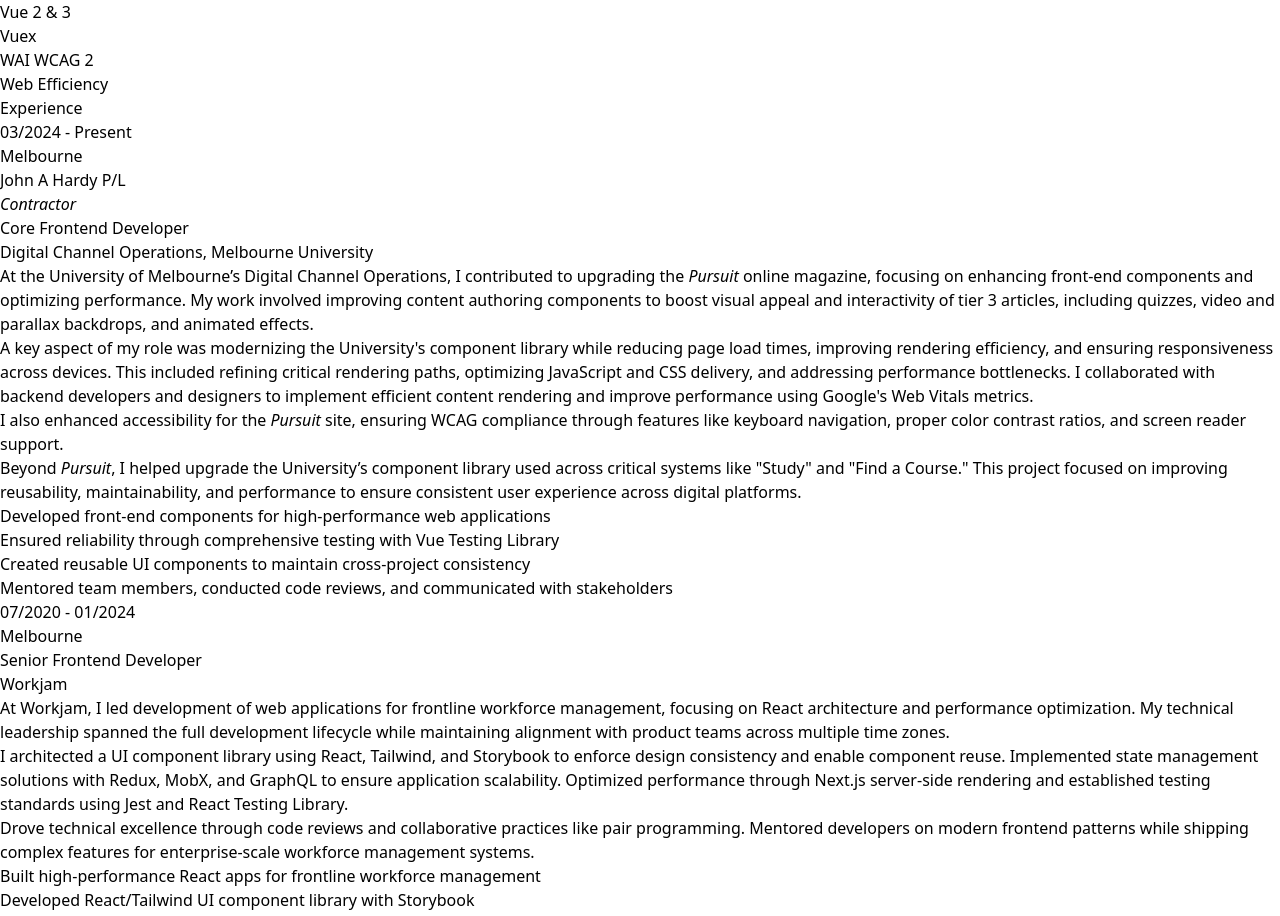
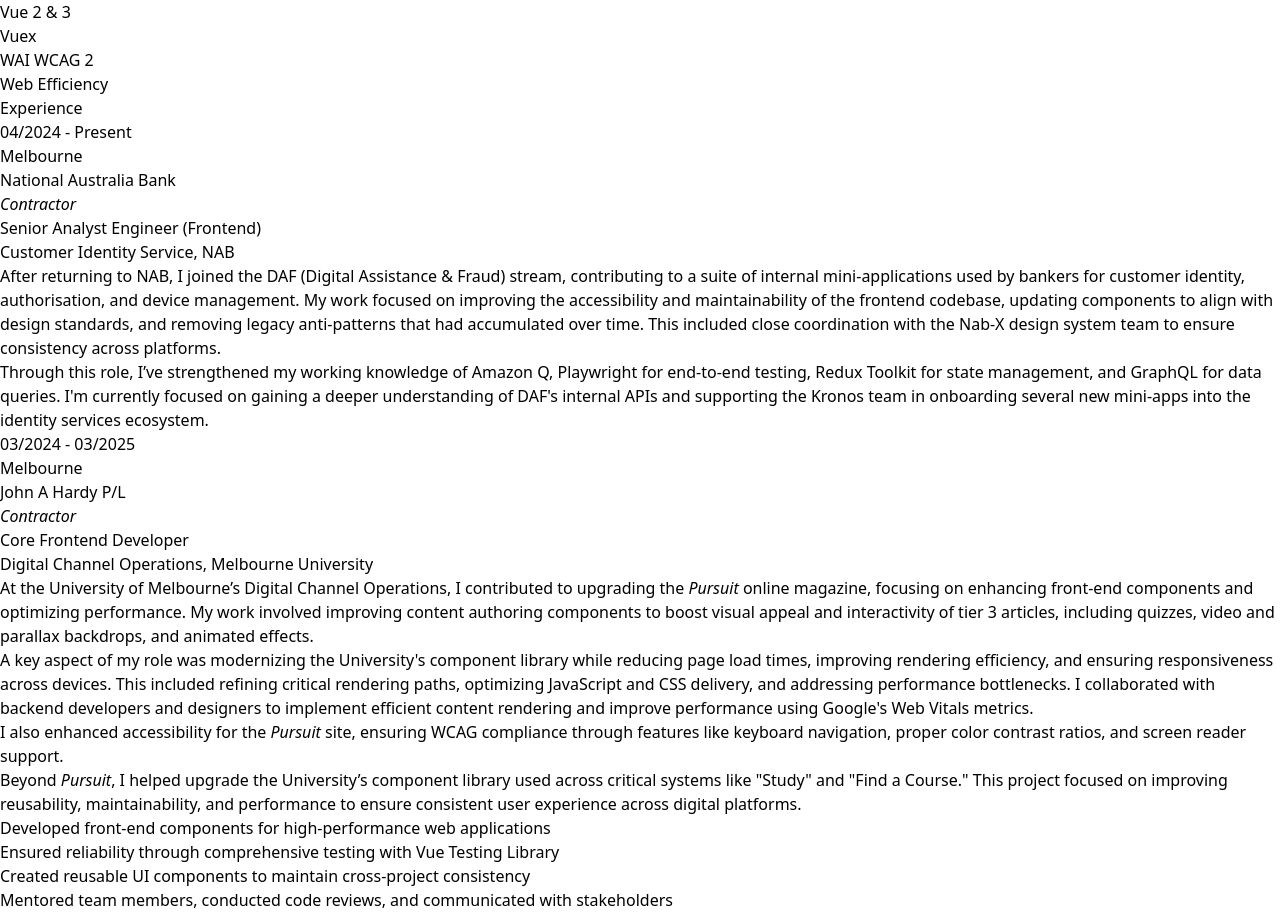
Before and after one commit to jhlagado/resume, a React (Vite) app: page / in a window 1280 px wide. Shown: the part 1200-2116 px from the top of the page. Built offline with nearby package versions, Linux system fonts and the light colour scheme.

Commit message:
chore: refine NAB experience entry and adjust dates

```diff
--- a/src/main.tsx
+++ b/src/main.tsx
@@ -110,7 +110,38 @@
         <article>
           <dl>
             <dt>
-              <h4>03/2024 - Present</h4>
+              <h4>04/2024 - Present</h4>
+              <h5>Melbourne</h5>
+              <p>National Australia Bank</p>
+              <p>
+                <i>Contractor</i>
+              </p>
+            </dt>
+            <dd className="col-span-3 border-l pl-4">
+              <h4>Senior Analyst Engineer (Frontend)</h4>
+              <h5>Customer Identity Service, NAB</h5>
+              <p>
+                After returning to NAB, I joined the DAF (Digital Assistance &
+                Fraud) stream, contributing to a suite of internal
+                mini-applications used by bankers for customer identity,
+                authorisation, and device management. My work focused on
+                improving the accessibility and maintainability of the frontend
+                codebase, updating components to align with design standards, and
+                removing legacy anti-patterns that had accumulated over time.
+                This included close coordination with the Nab-X design system
+                team to ensure consistency across platforms.
+              </p>
+              <p>
+                Through this role, I’ve strengthened my working knowledge of
+                Amazon Q, Playwright for end-to-end testing, Redux Toolkit for
+                state management, and GraphQL for data queries. I'm currently
+                focused on gaining a deeper understanding of DAF's internal APIs
+                and supporting the Kronos team in onboarding several new
+                mini-apps into the identity services ecosystem.
+              </p>
+            </dd>
+            <dt>
+              <h4>03/2024 - 03/2025</h4>
               <h5>Melbourne</h5>
               <p>John A Hardy P/L</p>
               <p>
```
